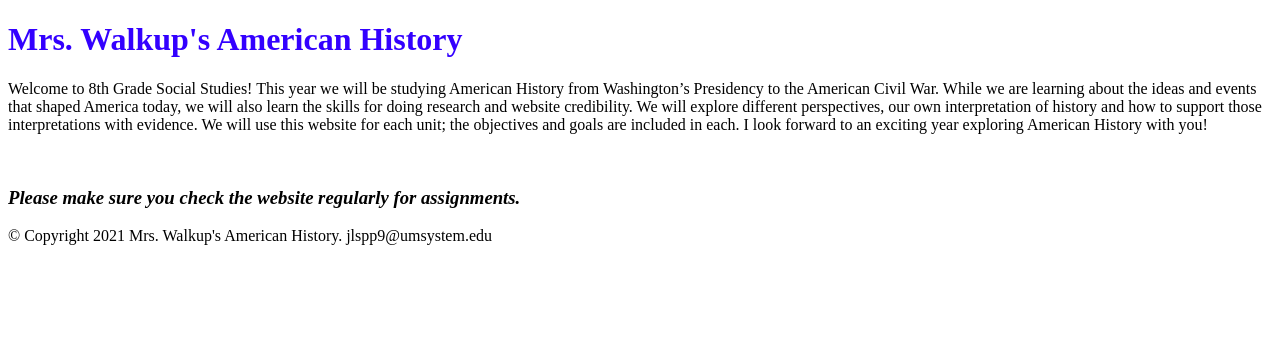
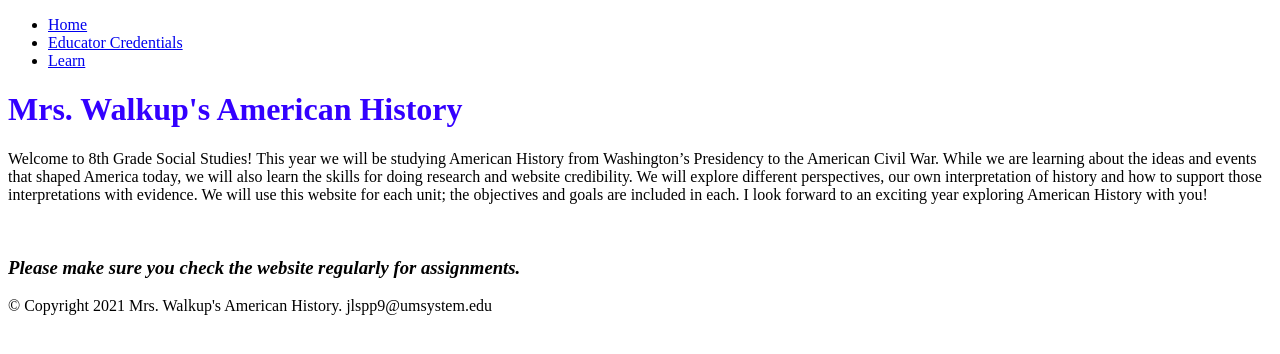
Before and after one commit to jennifer263/jennifer263.github.io, a plain HTML site: page islt_7310/index.html in a window 1280 px wide. Drawn offline with Linux system fonts and the light colour scheme.

Commit message:
Add files via upload

```diff
--- a/islt_7310/index.html
+++ b/islt_7310/index.html
@@ -7,8 +7,15 @@
                href="style.css"
 
 </head>
-<nav></nav>
+
 <body>
+    <nav>
+        <ul>
+            <li><a href="index.html">Home</a></li>
+            <li><a href="about.html">Educator Credentials</a></li>
+            <li><a href="#learn.html">Learn</a></li>
+        </ul>
+    </nav>
     <header>
         <h1 class="paragraph">Mrs. Walkup's American History</h1>
     </header>
```
